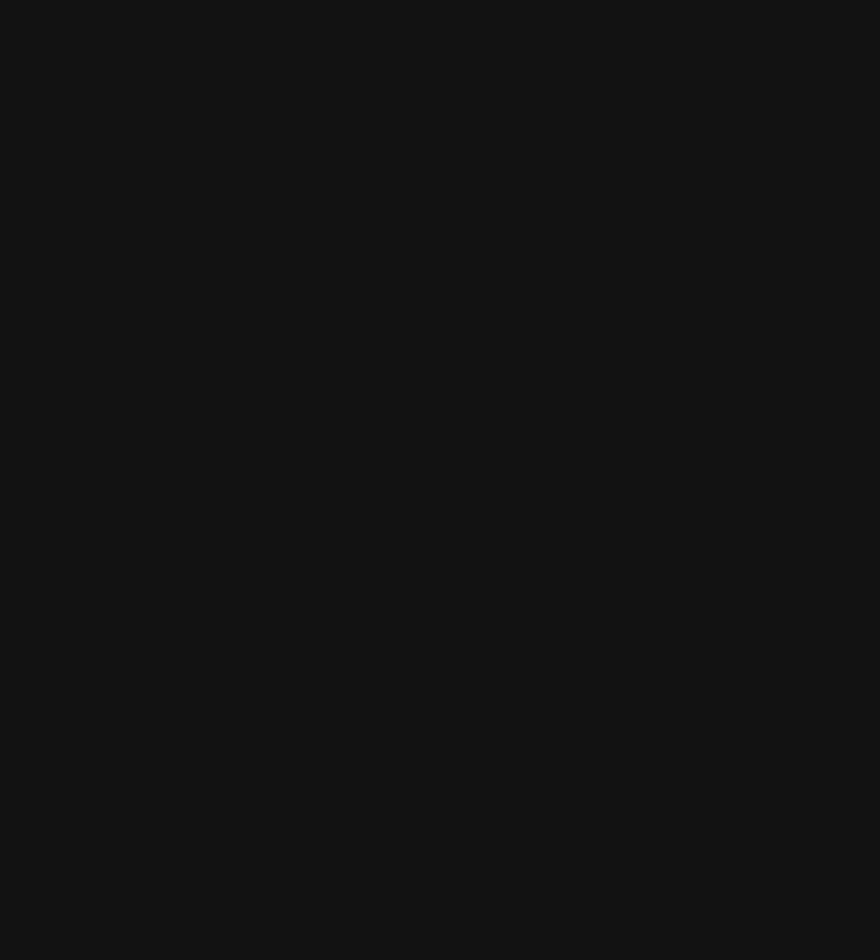
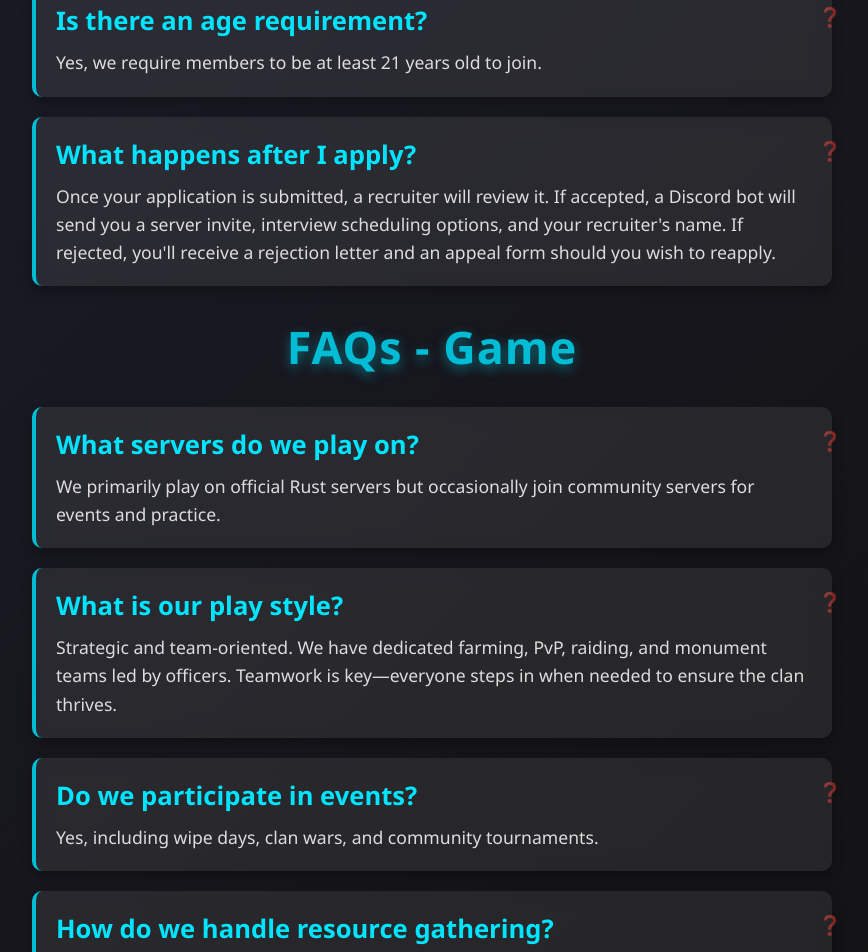
Before and after one commit to GarinMcCullick/FBG, a React (Create React App) app in the folder fbg/: page /faqs in a window 1280 px wide. Before the commit this address had no page. Shown: the part 1040-1992 px from the top of the page, without its empty margins (208-1076 px from the left). Before the commit the page ends 800 px from the top, so only its background shows below. Built offline with nearby package versions, Linux system fonts and the light colour scheme.

Commit message:
added some animations for elements on load, added FAQs page and questions, ready to start on some logic and db integration

```diff
--- a/fbg/src/App.css
+++ b/fbg/src/App.css
@@ -2,7 +2,7 @@
 .nav {
   position: fixed;
   left: 0;
-  width: 100vw; /* Full width */
+  width: 100%; /* Full width */
   max-width: 100vw;
   height: 4rem; /* Navbar height */
   display: flex;
@@ -166,11 +166,13 @@
 .landing-content h1 {
   font-size: 3rem;
   margin-bottom: 10px;
+  animation: slideFadeUp 0.8s ease-out 0s; /* Add animation with no delay */
 }
 
 .landing-content p {
   font-size: 1.5rem;
   margin-bottom: 20px;
+  animation: slideFadeUp 0.8s ease-out 0.3s; /* Add animation with a delay */
 }
 
 .landing-content .btn {
@@ -184,6 +186,19 @@
   border-radius: 5px;
   text-decoration: none;
   cursor: pointer;
+  animation: slideFadeUp 0.8s ease-out 0.6s; /* Add animation with a longer delay */
+}
+
+/* Keyframes for slide fade up animation */
+@keyframes slideFadeUp {
+  from {
+    opacity: 0;
+    transform: translateY(20px); /* Start slightly below */
+  }
+  to {
+    opacity: 1;
+    transform: translateY(0); /* End at the original position */
+  }
 }
 
 .landing-content .btn:hover {
@@ -197,11 +212,21 @@
   height: auto;
   background-color: #f5f5f5;
   color: #121212;
-  padding: 2rem;
-  border-radius: 12px; /* Rounded corners for a modern look */
-  box-shadow: 0 15px 30px rgba(0, 0, 0, 0.1), 0 5px 20px rgba(0, 0, 0, 0.1); /* Lifting effect */
+  padding: 4rem 2rem;
+  box-shadow: 0 15px 30px rgba(0, 0, 0, 0.1), 0 5px 20px rgba(0, 0, 0, 0.1);
   position: relative;
+  clip-path: polygon(
+    0 10%,
+    10% 0%,
+    90% 0%,
+    100% 10%,
+    100% 90%,
+    90% 100%,
+    10% 100%,
+    0% 90%
+  );
 }
+
 /**********************************collage slider*********************************/
 /* General styles for the slider container */
 .collage-slider-container {
@@ -403,10 +428,23 @@
   box-shadow: 0 10px 30px rgba(0, 0, 0, 0.5); /* Soft shadow for depth */
   color: #f5f5f5;
   padding: 2rem;
+  margin-top: 2rem;
   display: flex;
   flex-direction: column;
   gap: 1.5rem; /* Space between form elements */
   border: 1px solid rgba(255, 255, 255, 0.2); /* Subtle border for definition */
+  animation: slideFadeIn 0.8s ease-out; /* Add slide fade-in animation */
+}
+
+@keyframes slideFadeIn {
+  from {
+    opacity: 0;
+    transform: translateX(-50px); /* Start slightly off-screen to the left */
+  }
+  to {
+    opacity: 1;
+    transform: translateX(0); /* End at the original position */
+  }
 }
 
 .apply-form label {
@@ -543,3 +581,98 @@
   width: auto;
   margin-right: 0.5rem;
 }
+/****************************************************************************************************FAQs PAGE*****************************************************************************************************/
+.faqs-container {
+  width: 100%;
+  overflow-x: hidden;
+  height: auto;
+  padding-top: 6rem;
+  font-family: "Segoe UI", Tahoma, Geneva, Verdana, sans-serif;
+  display: flex;
+  flex-direction: column;
+  align-items: center;
+  background: linear-gradient(135deg, #1e1e2f, #121212);
+  color: #f5f5f5;
+  padding-bottom: 4rem;
+  animation: fadeIn 1s ease-out;
+}
+
+.faqs-title {
+  font-size: 2.8rem;
+  margin-bottom: 30px;
+  color: #00bcd4;
+  text-shadow: 0 4px 12px rgba(0, 188, 212, 0.5);
+  letter-spacing: 1px;
+  animation: slideDown 0.6s ease-out;
+}
+
+.faqs-list {
+  display: flex;
+  flex-direction: column;
+  gap: 20px;
+  width: 90%;
+  max-width: 800px;
+}
+
+.faqs-item {
+  background: rgba(255, 255, 255, 0.08);
+  border-left: 4px solid #00bcd4;
+  border-radius: 10px;
+  padding: 20px;
+  box-shadow: 0 6px 12px rgba(0, 0, 0, 0.25);
+  transition: transform 0.3s ease, box-shadow 0.3s ease;
+  backdrop-filter: blur(8px);
+}
+
+.faqs-item:hover {
+  transform: translateY(-6px) scale(1.01);
+  box-shadow: 0 12px 24px rgba(0, 0, 0, 0.4);
+}
+
+.faqs-question {
+  font-size: 1.6rem;
+  margin: 0 0 10px;
+  font-weight: bold;
+  color: #00e5ff;
+  position: relative;
+}
+
+.faqs-question::after {
+  content: "❓";
+  position: absolute;
+  right: -30px;
+  top: 0;
+  font-size: 1.2rem;
+  color: #00e5ff;
+  opacity: 0.5;
+}
+
+.faqs-answer {
+  font-size: 1.1rem;
+  margin: 0;
+  line-height: 1.6;
+  color: #dddddd;
+}
+
+/* Animations */
+@keyframes fadeIn {
+  from {
+    opacity: 0;
+    transform: translateY(20px);
+  }
+  to {
+    opacity: 1;
+    transform: translateY(0);
+  }
+}
+
+@keyframes slideDown {
+  from {
+    transform: translateY(-20px);
+    opacity: 0;
+  }
+  to {
+    transform: translateY(0);
+    opacity: 1;
+  }
+}
--- a/fbg/src/App.js
+++ b/fbg/src/App.js
@@ -4,6 +4,7 @@ import "./App.css";
 import Landing from "./pages/Landing";
 import Nav from "./components/Nav";
 import Apply from "./pages/Apply.js"; // Import Apply component
+import FAQs from "./pages/FAQs.js";
 
 function App() {
   return (
@@ -12,7 +13,7 @@ function App() {
       <Routes>
         <Route path="/" element={<Landing />} />
         <Route path="/apply" element={<Apply />} />
-        <Route path="/services" element={<div>Services Page</div>} />
+        <Route path="/faqs" element={<FAQs />} />
         <Route path="/contact" element={<div>Contact Page</div>} />
       </Routes>
     </div>
--- /dev/null
+++ b/fbg/src/helpers/quoteHelper.js
@@ -0,0 +1,88 @@
+export const rustQuotes = [
+  {
+    quote: "Built a bunker, forgot the door. 10/10 would trap myself again.",
+    gamertag: "CluelessCraig",
+  },
+  {
+    quote: "Raided a twig base. Spent 6 C4. Found one rock.",
+    gamertag: "BoomerBill",
+  },
+  {
+    quote: "Trust is like a garage door — it only takes one bean can to break.",
+    gamertag: "SketchySteve",
+  },
+  {
+    quote: "Died to a boar. Again.",
+    gamertag: "NatureIsOP",
+  },
+  {
+    quote: "Got roof camped by my own teammate. Classic.",
+    gamertag: "FriendlyFire",
+  },
+  {
+    quote: "If it moves, shoot it. If it doesn’t, shoot it anyway.",
+    gamertag: "TriggerTim",
+  },
+  {
+    quote: "Rust taught me betrayal hurts more than bullets.",
+    gamertag: "SadSniper",
+  },
+  {
+    quote: "Mic off. Door open. Loot gone.",
+    gamertag: "MutedMike",
+  },
+  {
+    quote: "Accidentally recycled my only gun. Now I punch bears.",
+    gamertag: "BareKnuckleBen",
+  },
+  {
+    quote: "Why farm sulfur when you can just make enemies?",
+    gamertag: "DiplomatDan",
+  },
+  {
+    quote: "My KD is fine. I just count chickens now.",
+    gamertag: "FarmBoy",
+  },
+  {
+    quote: "Lost everything. Still blaming lag.",
+    gamertag: "ExcuseAndy",
+  },
+  {
+    quote: "They had a compound. We had a dream.",
+    gamertag: "HopeDealer",
+  },
+  {
+    quote: "Loot first. Apologize never.",
+    gamertag: "ToxicTommy",
+  },
+  {
+    quote: "I don't have trust issues. I have Rust issues.",
+    gamertag: "DeepWoundDave",
+  },
+  {
+    quote: "Spawn. Die. Repeat. Rust, baby.",
+    gamertag: "RespawnRandy",
+  },
+  {
+    quote: "I don't need enemies. I have teammates.",
+    gamertag: "BackstabBarry",
+  },
+  {
+    quote: "Home is where the sleeping bag was... until they found it.",
+    gamertag: "SadSack",
+  },
+  {
+    quote: "I joined for the PvP. I stayed for the trauma.",
+    gamertag: "RustVeteran",
+  },
+  {
+    quote: "This isn’t a game. This is post-apocalyptic therapy.",
+    gamertag: "DrFeelLoot",
+  },
+];
+
+export const getQuoteOfTheDay = () => {
+  const today = new Date();
+  const index = today.getDate() % rustQuotes.length; // Rotate through quotes daily
+  return rustQuotes[index];
+};
--- /dev/null
+++ b/fbg/src/pages/FAQs.js
@@ -0,0 +1,88 @@
+import React from "react";
+
+const FAQs = () => {
+  const generalFaqs = [
+    {
+      question: "What is our Rust clan about?",
+      answer:
+        "Our Rust clan is a group of dedicated players who work together to dominate the game through teamwork and strategy.",
+    },
+    {
+      question: "How can I join the clan?",
+      answer:
+        "You can join by applying on our website https://FBGrust.com and participating in our recruitment process.",
+    },
+    {
+      question: "What are the rules of the clan?",
+      answer:
+        "Respect all members, no cheating, and always prioritize teamwork. Full rules are available on our Discord.",
+    },
+    {
+      question: "What time do we usually play?",
+      answer:
+        "We are active most evenings and weekends. Most of our members are North American timezones, however we have members all around the globe. Check the Discord for specific schedules and events.",
+    },
+    {
+      question: "Do I need a mic to join?",
+      answer:
+        "Yes, communication is key in Rust, and a mic is required for effective teamwork.",
+    },
+    {
+      question: "Is there an age requirement?",
+      answer: "Yes, we require members to be at least 21 years old to join.",
+    },
+    {
+      question: "What happens after I apply?",
+      answer:
+        "Once your application is submitted, a recruiter will review it. If accepted, a Discord bot will send you a server invite, interview scheduling options, and your recruiter's name. If rejected, you'll receive a rejection letter and an appeal form should you wish to reapply.",
+    },
+  ];
+
+  const gameFaqs = [
+    {
+      question: "What servers do we play on?",
+      answer:
+        "We primarily play on official Rust servers but occasionally join community servers for events and practice.",
+    },
+    {
+      question: "What is our play style?",
+      answer:
+        "Strategic and team-oriented. We have dedicated farming, PvP, raiding, and monument teams led by officers. Teamwork is key—everyone steps in when needed to ensure the clan thrives.",
+    },
+    {
+      question: "Do we participate in events?",
+      answer: "Yes, including wipe days, clan wars, and community tournaments.",
+    },
+    {
+      question: "How do we handle resource gathering?",
+      answer:
+        "Specialized teams led by highly skilled officers handle each role, and all members contribute. When one team needs support, others assist to keep the clan on track.",
+    },
+  ];
+
+  return (
+    <div className="faqs-container">
+      <h1 className="faqs-title">FAQs - General</h1>
+      <div className="faqs-list">
+        {generalFaqs.map((faq, index) => (
+          <div key={index} className="faqs-item">
+            <h3 className="faqs-question">{faq.question}</h3>
+            <p className="faqs-answer">{faq.answer}</p>
+          </div>
+        ))}
+      </div>
+
+      <h1 className="faqs-title">FAQs - Game</h1>
+      <div className="faqs-list">
+        {gameFaqs.map((faq, index) => (
+          <div key={index} className="faqs-item">
+            <h3 className="faqs-question">{faq.question}</h3>
+            <p className="faqs-answer">{faq.answer}</p>
+          </div>
+        ))}
+      </div>
+    </div>
+  );
+};
+
+export default FAQs;
--- a/fbg/src/pages/Landing.js
+++ b/fbg/src/pages/Landing.js
@@ -1,8 +1,11 @@
 import React from "react";
 import "../App.css";
 import LandingGallerySlider from "../components/LandingGallerySlider";
+import { getQuoteOfTheDay } from "../helpers/quoteHelper";
 
 const Landing = () => {
+  const { quote, gamertag } = getQuoteOfTheDay();
+
   return (
     <div>
       <div className="landing-page">
@@ -23,11 +26,8 @@ const Landing = () => {
           </a>
           <div className="quote-of-the-day">
             <h2>Quote of the Day</h2>
-            <p>
-              "The only limit to our realization of tomorrow is our doubts of
-              today."
-            </p>
-            <p>- Franklin D. Roosevelt</p>
+            <p>"{quote}"</p>
+            <p>- {gamertag}</p>
           </div>
           <div className="collage-slider-container">
             <LandingGallerySlider />
```
